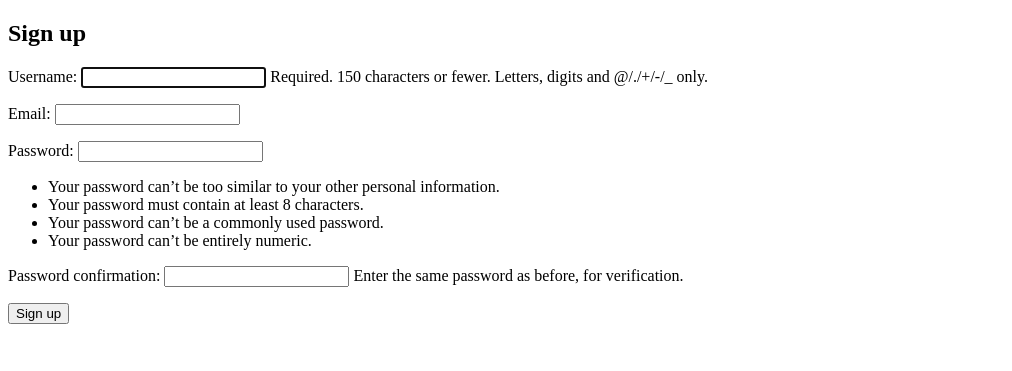
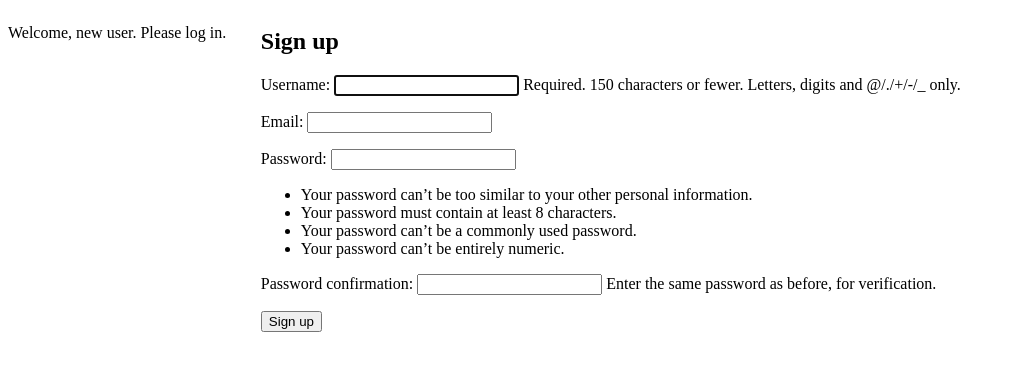
Before and after one commit to Jamzieeeee/BattleTech-Collection-Manager, a Django app: page /sign_up/ in a window 1280 px wide. Shown: the top 371 px of the page, without its empty margins (0-1012 px from the left). Run offline with Django 4.2, Linux system fonts and the light colour scheme.

Commit message:
Change homepage.html to use generic template, add login status to template

```diff
--- a/templates/base_generic.html
+++ b/templates/base_generic.html
@@ -6,11 +6,19 @@
     {% endblock %}
   </head>
   <body>
-    {% block sidebar %}
-      <!-- insert default navigation text for every page -->
-    {% endblock %}
-    {% block content %}
-      <!-- default content text (typically empty) -->
-    {% endblock %}
+    <div style="width: 20%; float:left">
+        {% block sidebar %}
+            {% if user.is_authenticated %}
+                <p>Welcome, {{ user.get_username }}. You are successfully logged in.</p>
+            {% else %}
+                <p>Welcome, new user. Please log in.</p>
+            {% endif %}
+        {% endblock %}
+    </div>
+    <div style="width: 80%; float:right">
+        {% block content %}
+          <!-- default content text (typically empty) -->
+        {% endblock %}
+    </div>
   </body>
 </html>
```
Also changed, not shown: templates/homepage.html (+10 -10 lines).
